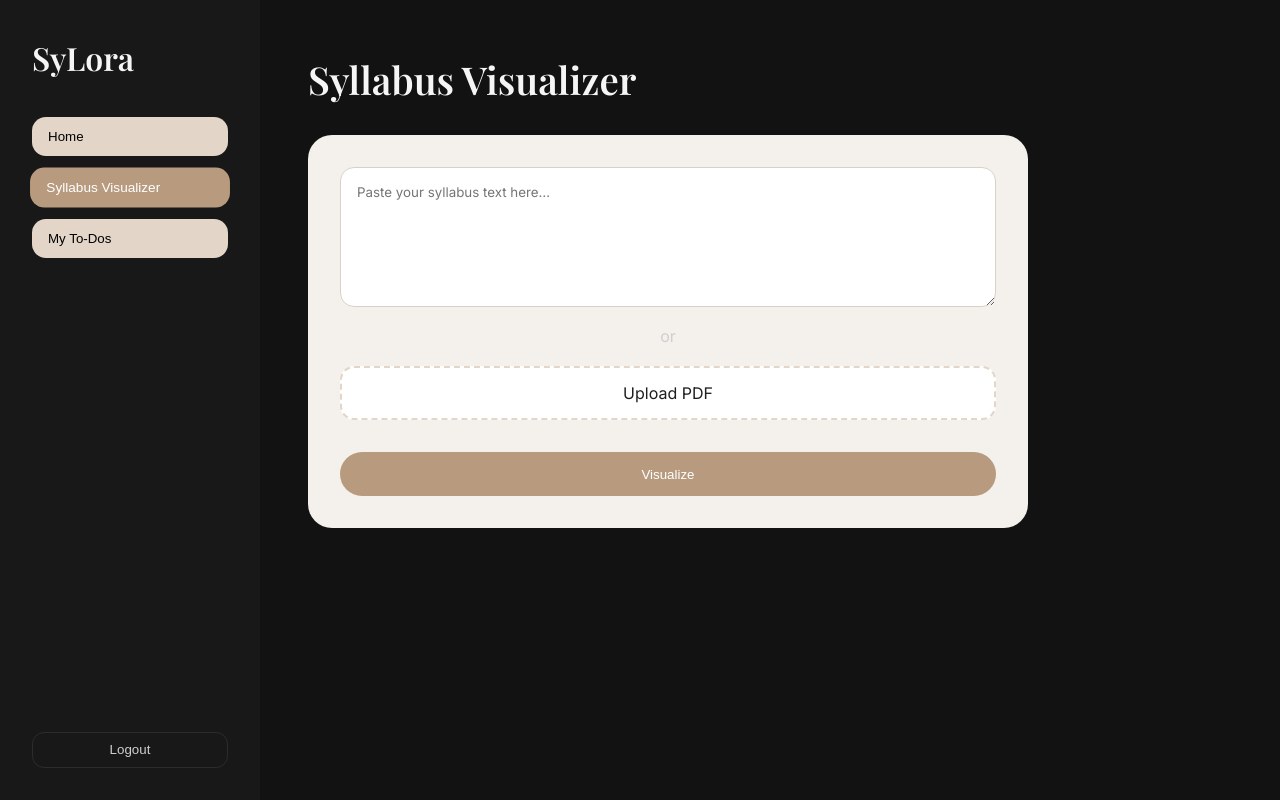
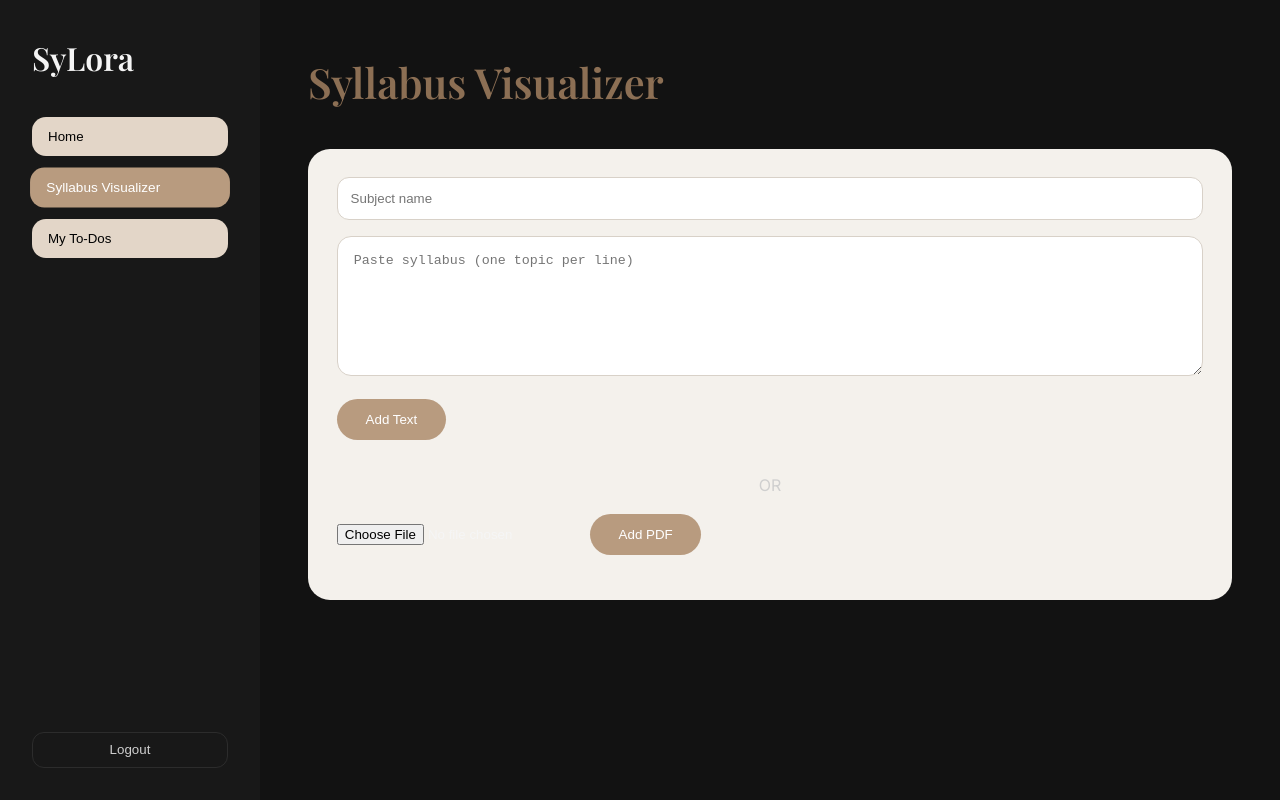
Before and after one commit to upo2201/SyLora, a React (Vite) app in the folder frontend/: page /home in a window 1280 px wide. Both pictures are taken after a click on the button "Syllabus Visualizer". Built offline with nearby package versions, Linux system fonts and the light colour scheme.

Commit message:
some changes

```diff
--- a/frontend/src/components/SyllabusVisualizer.jsx
+++ b/frontend/src/components/SyllabusVisualizer.jsx
@@ -1,115 +1,291 @@
-import { useState } from "react";
+import { useEffect, useState } from "react";
+import {
+  getSession,
+  saveSyllabus,
+  getUserSyllabi,
+  updateSyllabi,
+} from "../utils/auth";
+
+function normalizeSubject(str) {
+  return str.trim().toLowerCase();
+}
 
 function SyllabusVisualizer() {
-  const [text, setText] = useState("");
-  const [fileName, setFileName] = useState("");
+  const user = getSession();
 
-  const handleFile = (e) => {
-    if (e.target.files.length > 0) {
-      setFileName(e.target.files[0].name);
-      setText("");
+  const [subject, setSubject] = useState("");
+  const [textInput, setTextInput] = useState("");
+  const [pdfFile, setPdfFile] = useState(null);
+  const [syllabi, setSyllabi] = useState([]);
+
+  useEffect(() => {
+    if (user?.email) {
+      setSyllabi(getUserSyllabi(user.email));
     }
+  }, [user]);
+
+  const persistSyllabi = (updated) => {
+    setSyllabi(updated);
+    updateSyllabi(user.email, updated);
   };
 
-  const handleVisualize = () => {
-    if (!text && !fileName) {
-      alert("Please paste text or upload a PDF.");
+  const saveTextSyllabus = () => {
+    if (!subject.trim() || !textInput.trim()) {
+      alert("Enter subject and syllabus text");
       return;
     }
-    alert("Syllabus captured. Visualization comes next.");
+
+    const newTopics = textInput
+      .split("\n")
+      .filter(Boolean)
+      .map((t) => ({
+        id: Date.now() + Math.random(),
+        title: t.trim(),
+        completed: false,
+      }));
+
+    mergeIntoSubject({
+      content: textInput,
+      topics: newTopics,
+    });
+
+    setTextInput("");
+  };
+
+  const savePdfSyllabus = () => {
+    if (!subject.trim() || !pdfFile) {
+      alert("Enter subject and upload a PDF");
+      return;
+    }
+
+    mergeIntoSubject({
+      content: `PDF uploaded: ${pdfFile.name}`,
+      topics: [
+        {
+          id: Date.now(),
+          title: `AI will extract chapters from ${pdfFile.name}`,
+          completed: false,
+        },
+      ],
+    });
+
+    setPdfFile(null);
+  };
+
+  const mergeIntoSubject = ({ content, topics }) => {
+    const normalized = normalizeSubject(subject);
+
+    const existingIndex = syllabi.findIndex(
+      (s) => normalizeSubject(s.subject) === normalized
+    );
+
+    let updated;
+
+    if (existingIndex !== -1) {
+      const existing = syllabi[existingIndex];
+      updated = [...syllabi];
+      updated[existingIndex] = {
+        ...existing,
+        content: existing.content + "\n\n" + content,
+        topics: [...existing.topics, ...topics],
+      };
+    } else {
+      const syllabus = {
+        id: Date.now(),
+        subject: subject.trim(),
+        content,
+        topics,
+      };
+      saveSyllabus(user.email, syllabus);
+      updated = [...syllabi, syllabus];
+    }
+
+    persistSyllabi(updated);
+    setSubject("");
+  };
+
+  const deleteSyllabus = (id) => {
+    persistSyllabi(syllabi.filter((s) => s.id !== id));
   };
 
   return (
-    <section style={styles.wrapper} className="fade-in">
+    <section style={styles.container}>
+      {/* ✅ CHANGE 2: lighter heading color */}
       <h2 style={styles.heading}>Syllabus Visualizer</h2>
 
-      <div style={styles.card}>
-        <textarea
-          placeholder="Paste your syllabus text here…"
-          value={text}
-          onChange={(e) => {
-            setText(e.target.value);
-            setFileName("");
-          }}
-          style={styles.textarea}
+      {/* INPUT */}
+      <div style={styles.inputCard}>
+        <input
+          style={styles.input}
+          placeholder="Subject name"
+          value={subject}
+          onChange={(e) => setSubject(e.target.value)}
         />
 
-        <div style={styles.or}>or</div>
+        <textarea
+          style={styles.textarea}
+          placeholder="Paste syllabus (one topic per line)"
+          value={textInput}
+          onChange={(e) => setTextInput(e.target.value)}
+        />
 
-        <label style={styles.upload}>
-          Upload PDF
-          <input
-            type="file"
-            accept="application/pdf"
-            hidden
-            onChange={handleFile}
-          />
-        </label>
+        <button style={styles.primaryBtn} onClick={saveTextSyllabus}>
+          Add Text
+        </button>
 
-        {fileName && (
-          <p style={styles.file}>Selected: {fileName}</p>
-        )}
+        <div style={styles.divider}>OR</div>
 
-        <button style={styles.button} onClick={handleVisualize}>
-          Visualize
+        <input
+          type="file"
+          accept="application/pdf"
+          onChange={(e) => setPdfFile(e.target.files[0])}
+        />
+
+        {pdfFile && <p style={styles.fileLabel}>{pdfFile.name}</p>}
+
+        <button style={styles.primaryBtn} onClick={savePdfSyllabus}>
+          Add PDF
         </button>
       </div>
+
+      {/* SAVED SYLLABI */}
+      {syllabi.map((syl) => (
+        <details key={syl.id} style={styles.syllabusCard}>
+          <summary style={styles.summary}>
+            <div>
+              {/* ✅ CHANGE 1: subject + content preview */}
+              <strong style={styles.subjectTitle}>{syl.subject}</strong>
+              <div style={styles.entryPreview}>
+                {syl.content}
+              </div>
+            </div>
+
+            <button
+              onClick={(e) => {
+                e.preventDefault();
+                deleteSyllabus(syl.id);
+              }}
+              style={styles.deleteBtn}
+            >
+              Delete
+            </button>
+          </summary>
+
+          <div style={styles.contentBox}>
+            <pre style={styles.rawContent}>{syl.content}</pre>
+          </div>
+        </details>
+      ))}
     </section>
   );
 }
 
 const styles = {
-  wrapper: {
-    maxWidth: "720px",
-  },
+  container: { maxWidth: "1000px" },
+
+  /* ✅ lighter & visible */
   heading: {
     fontFamily: "var(--font-heading)",
-    fontSize: "2.4rem",
-    marginBottom: "1.5rem",
+    fontSize: "2.6rem",
+    marginBottom: "2rem",
+    color: "#8c6f54",
   },
-  card: {
-    backgroundColor: "var(--bg-surface)",
-    padding: "2rem",
-    borderRadius: "24px",
-    display: "flex",
-    flexDirection: "column",
-    gap: "1rem",
+
+  inputCard: {
+    background: "var(--bg-surface)",
+    padding: "1.8rem",
+    borderRadius: "22px",
+    marginBottom: "3rem",
   },
+
+  input: {
+    width: "100%",
+    padding: "0.8rem",
+    borderRadius: "12px",
+    border: "1px solid var(--border-light)",
+    marginBottom: "1rem",
+  },
+
   textarea: {
     width: "100%",
     minHeight: "140px",
-    resize: "vertical",
     padding: "1rem",
     borderRadius: "14px",
     border: "1px solid var(--border-light)",
-    fontFamily: "var(--font-body)",
+    marginBottom: "1rem",
   },
-  or: {
+
+  primaryBtn: {
+    padding: "0.8rem 1.8rem",
+    borderRadius: "999px",
+    border: "none",
+    background: "var(--accent-strong)",
+    color: "#fff",
+    cursor: "pointer",
+    marginBottom: "1rem",
+  },
+
+  divider: {
     textAlign: "center",
     color: "var(--text-secondary)",
+    margin: "1rem 0",
   },
-  upload: {
-    display: "inline-block",
-    textAlign: "center",
-    padding: "0.75rem",
-    borderRadius: "14px",
-    border: "2px dashed var(--accent-soft)",
-    cursor: "pointer",
-    backgroundColor: "#fff",
-    color: "var(--text-dark)",
-  },
-  file: {
+
+  fileLabel: {
     fontSize: "0.85rem",
     color: "var(--text-secondary)",
+    marginBottom: "0.5rem",
   },
-  button: {
+
+  syllabusCard: {
+    border: "1px solid var(--border-light)",
+    borderRadius: "18px",
+    padding: "1rem",
+    marginBottom: "1rem",
+    background: "var(--bg-surface)",
+  },
+
+  summary: {
+    display: "flex",
+    justifyContent: "space-between",
+    alignItems: "flex-start",
+    cursor: "pointer",
+  },
+
+  subjectTitle: {
+    color: "#1e1e1e",
+    fontSize: "1.1rem",
+    fontWeight: 600,
+  },
+
+  /* preview under subject */
+  entryPreview: {
+    marginTop: "0.3rem",
+    fontSize: "0.85rem",
+    color: "#3f352d",
+    maxWidth: "700px",
+    whiteSpace: "nowrap",
+    overflow: "hidden",
+    textOverflow: "ellipsis",
+  },
+
+  deleteBtn: {
+    background: "transparent",
+    border: "none",
+    color: "#a33",
+    cursor: "pointer",
+  },
+
+  contentBox: {
     marginTop: "1rem",
-    padding: "0.9rem",
-    borderRadius: "999px",
-    border: "none",
-    backgroundColor: "var(--accent-strong)",
-    color: "#fff",
-    cursor: "pointer",
+  },
+
+  rawContent: {
+    background: "#f6f1ec",
+    padding: "1rem",
+    borderRadius: "12px",
+    whiteSpace: "pre-wrap",
+    color: "#1e1e1e",
   },
 };
 
--- a/frontend/src/components/TodoList.jsx
+++ b/frontend/src/components/TodoList.jsx
@@ -1,75 +1,65 @@
-import { useState } from "react";
+import { useEffect, useState } from "react";
+import { getSession, getUserTodos, updateTodos } from "../utils/auth";
 
 function TodoList() {
+  const user = getSession();
   const [todos, setTodos] = useState([]);
+  const [text, setText] = useState("");
 
-  const completed = todos.filter(t => t.done).length;
-  const total = todos.length;
-  const percent = total === 0 ? 0 : (completed / total) * 100;
-  const angle = (percent / 100) * 360;
+  useEffect(() => {
+    if (user?.email) {
+      setTodos(getUserTodos(user.email));
+    }
+  }, [user]);
 
   const addTask = () => {
-    setTodos([...todos, { text: "", done: false }]);
+    if (!text.trim()) return;
+    const updated = [...todos, { id: Date.now(), text, done: false }];
+    setTodos(updated);
+    updateTodos(user.email, updated);
+    setText("");
   };
 
-  const update = (i, key, value) => {
-    const copy = [...todos];
-    copy[i] = { ...copy[i], [key]: value };
-    setTodos(copy);
+  const toggle = (id) => {
+    const updated = todos.map((t) =>
+      t.id === id ? { ...t, done: !t.done } : t
+    );
+    setTodos(updated);
+    updateTodos(user.email, updated);
   };
 
   return (
-    <section className="fade-in">
+    <section>
       <h2 style={styles.heading}>My To-Dos</h2>
 
-      <button style={styles.add} onClick={addTask}>
-        + Add Task
-      </button>
+      <div style={styles.addBox}>
+        <input
+          style={styles.input}
+          placeholder="Add a task"
+          value={text}
+          onChange={(e) => setText(e.target.value)}
+        />
+        <button style={styles.button} onClick={addTask}>
+          Add
+        </button>
+      </div>
 
-      {todos.map((t, i) => (
-        <div key={i} style={styles.row}>
+      {todos.map((t) => (
+        <div key={t.id} style={styles.row}>
           <input
             type="checkbox"
             checked={t.done}
-            onChange={(e) => update(i, "done", e.target.checked)}
+            onChange={() => toggle(t.id)}
           />
-          <input
+          <span
             style={{
-              ...styles.input,
               textDecoration: t.done ? "line-through" : "none",
             }}
-            placeholder="Write your task…"
-            value={t.text}
-            onChange={(e) => update(i, "text", e.target.value)}
-          />
+          >
+            {t.text}
+          </span>
         </div>
       ))}
-
-      {total > 0 && (
-        <>
-          <div style={styles.pieWrapper}>
-            <div
-              style={{
-                ...styles.pie,
-                background: `conic-gradient(
-                  var(--accent-strong) ${angle}deg,
-                  var(--accent-soft) 0deg
-                )`,
-              }}
-            />
-          </div>
-
-          <p style={styles.label}>
-            {completed} of {total} tasks completed
-          </p>
-        </>
-      )}
-
-      {total > 0 && completed === total && (
-        <p style={styles.congrats}>
-          🎉 You’ve completed everything. Well done.
-        </p>
-      )}
     </section>
   );
 }
@@ -77,49 +67,33 @@ function TodoList() {
 const styles = {
   heading: {
     fontFamily: "var(--font-heading)",
-    fontSize: "2.5rem",
+    fontSize: "2.4rem",
     marginBottom: "1rem",
   },
-  add: {
+  addBox: {
+    display: "flex",
+    gap: "1rem",
     marginBottom: "1.5rem",
-    padding: "0.5rem 1.25rem",
+  },
+  input: {
+    flex: 1,
+    padding: "0.8rem",
+    borderRadius: "12px",
+    border: "1px solid var(--border-light)",
+  },
+  button: {
+    padding: "0.8rem 1.5rem",
     borderRadius: "999px",
     border: "none",
-    backgroundColor: "var(--accent-main)",
+    backgroundColor: "var(--accent-strong)",
     color: "#fff",
     cursor: "pointer",
   },
   row: {
     display: "flex",
-    gap: "1rem",
-    marginBottom: "1rem",
-  },
-  input: {
-    flex: 1,
-    padding: "0.6rem",
-    borderRadius: "10px",
-    border: "1px solid var(--border-light)",
-  },
-  pieWrapper: {
-    marginTop: "2rem",
-    display: "flex",
-    justifyContent: "center",
-  },
-  pie: {
-    width: "120px",
-    height: "120px",
-    borderRadius: "50%",
-    transition: "all 0.6s ease",
-  },
-  label: {
-    textAlign: "center",
-    marginTop: "1rem",
-    color: "var(--text-secondary)",
-  },
-  congrats: {
-    textAlign: "center",
-    marginTop: "1.5rem",
-    fontWeight: 500,
+    alignItems: "center",
+    gap: "0.75rem",
+    marginBottom: "0.75rem",
   },
 };
 
```
Also changed, not shown: frontend/src/utils/auth.js (+41 -3 lines).
